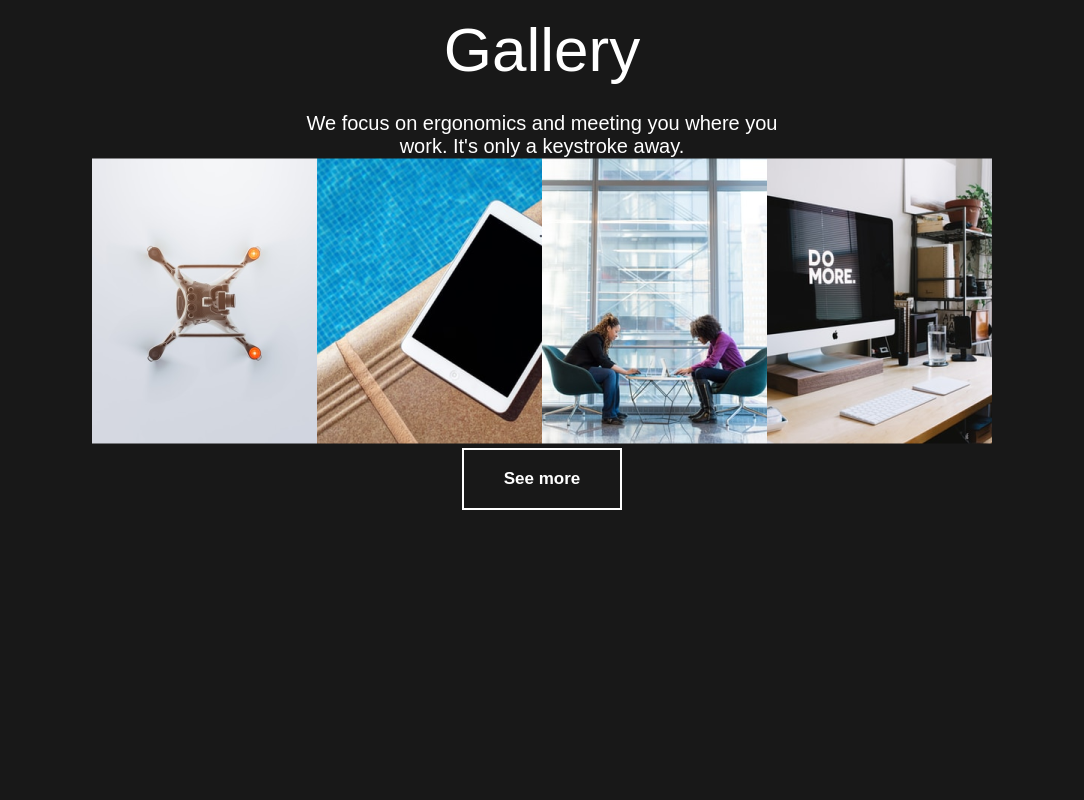
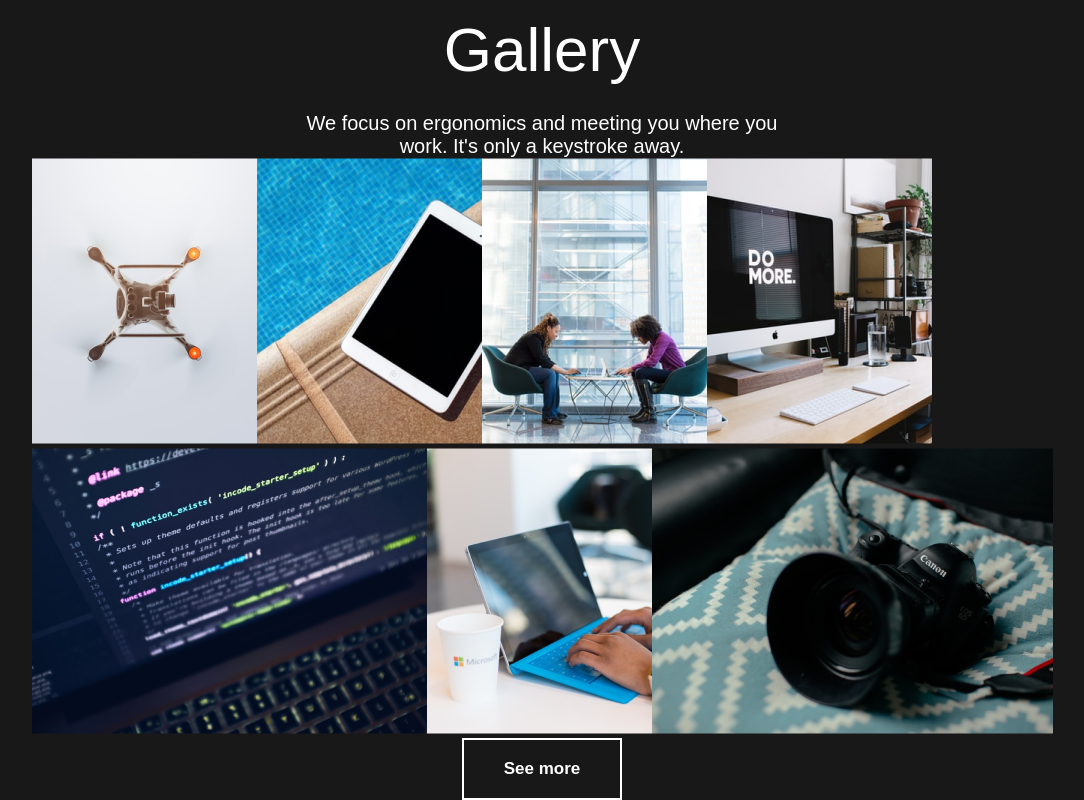
Before and after one commit to AleksandrKompanetc/reactjs-figma-app, a React (Create React App) app: page / in a window 1280 px wide. Shown: the part 3789-4589 px from the top of the page, without its empty margins (98-1182 px from the left). Before the commit the page ends 4299 px from the top, so only its background shows below. Built offline with nearby package versions, Linux system fonts and the light colour scheme.

Commit message:
adding images for second row of gallery

```diff
--- a/src/components/Main.jsx
+++ b/src/components/Main.jsx
@@ -10,6 +10,9 @@ import gallery1 from "../assets/site/images/gallery/1.png"
 import gallery2 from "../assets/site/images/gallery/2.png"
 import gallery3 from "../assets/site/images/gallery/3.png"
 import gallery4 from "../assets/site/images/gallery/4.png"
+import gallery5 from "../assets/site/images/gallery/5.png"
+import gallery6 from "../assets/site/images/gallery/6.png"
+import gallery7 from "../assets/site/images/gallery/7.png"
 
 const Main = () => {
   return (
@@ -100,12 +103,17 @@ const Main = () => {
           We focus on ergonomics and meeting you where you work.
           It's only a keystroke away.
         </h5>
-        <div>
-          <div>
+        <div className='gallery__section'>
+          <div className='gallery__first_row'>
             <img src={gallery1} alt="Gallery1" />
             <img src={gallery2} alt="Gallery2" />
             <img src={gallery3} alt="Gallery3" />
             <img src={gallery4} alt="Gallery4" />
+          </div>
+          <div className='gallery__second_row'>
+            <img src={gallery5} alt="Gallery5" />
+            <img src={gallery6} alt="Gallery6" />
+            <img src={gallery7} alt="Gallery7" />
           </div>
         </div>
         <button className='secondary-btn'>See more</button>
```
